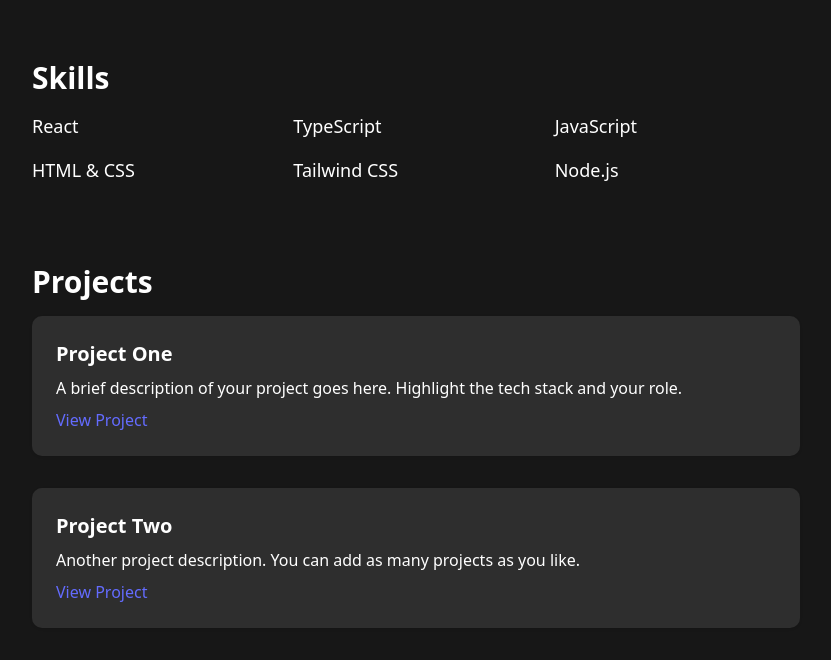
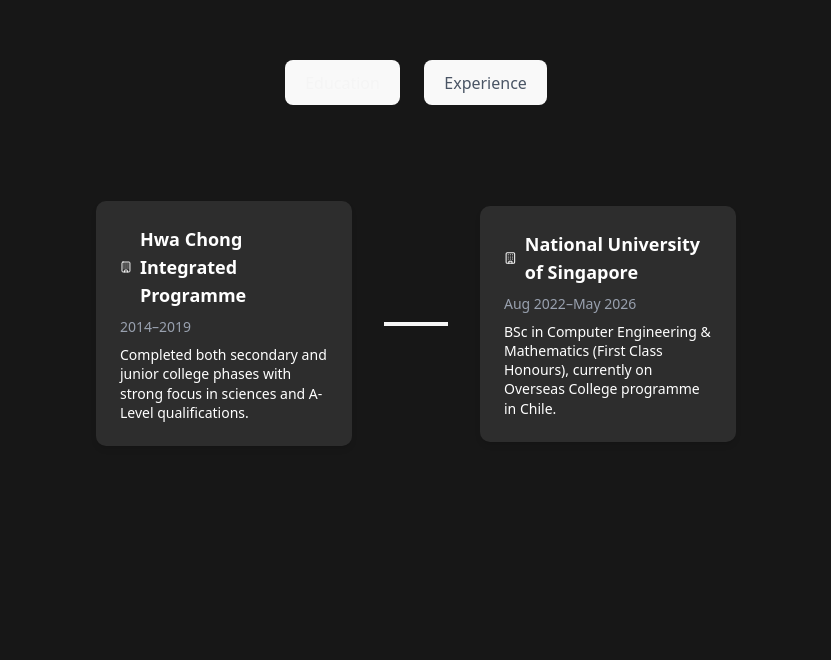
Before and after one commit to yeozongyao/portfolio-website, a React (Vite) app: page / in a window 1280 px wide. Shown: the part 1580-2240 px from the top of the page, without its empty margins (224-1055 px from the left). Built offline with nearby package versions, Linux system fonts and the light colour scheme; no server answers.

Commit message:
feat: add education and experience timeline

```diff
--- a/src/components/SkillsSection.tsx
+++ /dev/null
@@ -1,17 +0,0 @@
-const skills = ['React', 'TypeScript', 'JavaScript', 'HTML & CSS', 'Tailwind CSS', 'Node.js'];
-
-export default function SkillsSection() {
-  return (
-    <section
-      id="skills"
-      className="relative pt-20 -mt-20 max-w-3xl mx-auto mb-20"
-    >
-      <h2 className="text-3xl font-bold mb-4">Skills</h2>
-      <ul className="grid grid-cols-2 sm:grid-cols-3 gap-4 text-lg">
-        {skills.map(skill => (
-          <li key={skill}>{skill}</li>
-        ))}
-      </ul>
-    </section>
-  );
-}
--- /dev/null
+++ b/src/components/Timeline.tsx
@@ -0,0 +1,39 @@
+import { useState } from 'react';
+import Education from './Timeline/Education';
+const tabs = [
+  { id: 'education', label: 'Education' },
+  { id: 'experience', label: 'Experience' },
+] as const;
+type TabId = (typeof tabs)[number]['id'];
+
+export default function Timeline() {
+  const [activeTab, setActiveTab] = useState<TabId>('education');
+
+  return (
+    <section
+      id="timeline"
+      className="h-screen w-full px-20 scroll-mt-20 flex flex-col"
+    >
+      <div className="flex justify-center space-x-6 mb-8">
+        {tabs.map((tab) => (
+          <button
+            key={tab.id}
+            onClick={() => setActiveTab(tab.id)}
+            className={`px-3 py-1 font-medium transition-colors ${
+              activeTab === tab.id
+                ? 'text-accent border-b-2 border-accent'
+                : 'text-gray-600 hover:text-gray-800'
+            }`}
+          >
+            {tab.label}
+          </button>
+        ))}
+      </div>
+
+      <div className="flex-1 overflow-auto">
+        {activeTab === 'education' && <Education />}
+        {activeTab === 'experience' && <Education />}
+      </div>
+    </section>
+  );
+}
--- /dev/null
+++ b/src/components/Timeline/Education.tsx
@@ -0,0 +1,35 @@
+import { Building } from 'lucide-react';
+
+export default function Education() {
+  return (
+    <section id="education" className="h-screen py-16 px-8 scroll-mt-20">
+      <div className="flex items-center justify-center space-x-8">
+        <div className="bg-secondary/10 p-6 rounded-lg shadow-md w-64">
+          <h3 className="text-lg font-semibold flex items-center space-x-2 mb-2">
+            <Building className="w-5 h-5 text-accent" />
+            <span>Hwa Chong Integrated Programme</span>
+          </h3>
+          <p className="text-sm text-gray-400 mb-2">2014–2019</p>
+          <p className="text-sm leading-snug">
+            Completed both secondary and junior college phases with strong focus
+            in sciences and A-Level qualifications.
+          </p>
+        </div>
+
+        <div className="h-1 w-16 bg-accent" />
+
+        <div className="bg-secondary/10 p-6 rounded-lg shadow-md w-64">
+          <h3 className="text-lg font-semibold flex items-center space-x-2 mb-2">
+            <Building className="w-5 h-5 text-accent" />
+            <span>National University of Singapore</span>
+          </h3>
+          <p className="text-sm text-gray-400 mb-2">Aug 2022–May 2026</p>
+          <p className="text-sm leading-snug">
+            BSc in Computer Engineering & Mathematics (First Class Honours),
+            currently on Overseas College programme in Chile.
+          </p>
+        </div>
+      </div>
+    </section>
+  );
+}
--- a/src/components/layout/Header.tsx
+++ b/src/components/layout/Header.tsx
@@ -46,11 +46,11 @@
         <a href="#about" className="hover:text-accent">
           About
         </a>
-        <a href="#skills" className="hover:text-accent">
-          Skills
-        </a>
         <a href="#projects" className="hover:text-accent">
           Projects
+        </a>
+        <a href="#timeline" className="hover:text-accent">
+          Timeline
         </a>
         <a href="#contact" className="hover:text-accent">
           Contact
--- a/src/pages/MainPage.tsx
+++ b/src/pages/MainPage.tsx
@@ -1,13 +1,13 @@
 import AboutSection from '../components/AboutSection';
-import SkillsSection from '../components/SkillsSection';
+import EducationSection from '../components/Timeline';
 import ProjectsSection from '../components/ProjectsSection';
 import ContactSection from '../components/ContactSection';
 
 export default function About() {
   return (
-    <div>
+    <div className="">
       <AboutSection />
-      <SkillsSection />
+      <EducationSection />
       <ProjectsSection />
       <ContactSection />
     </div>
```
